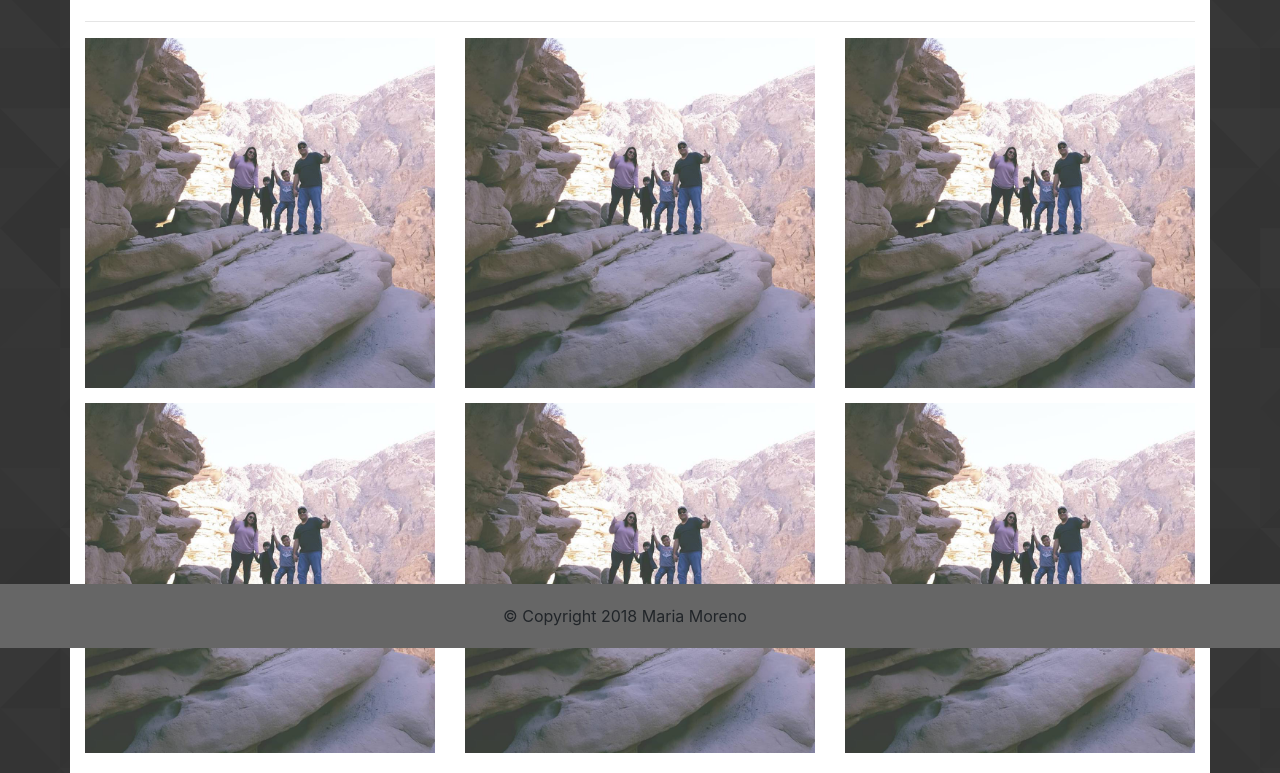
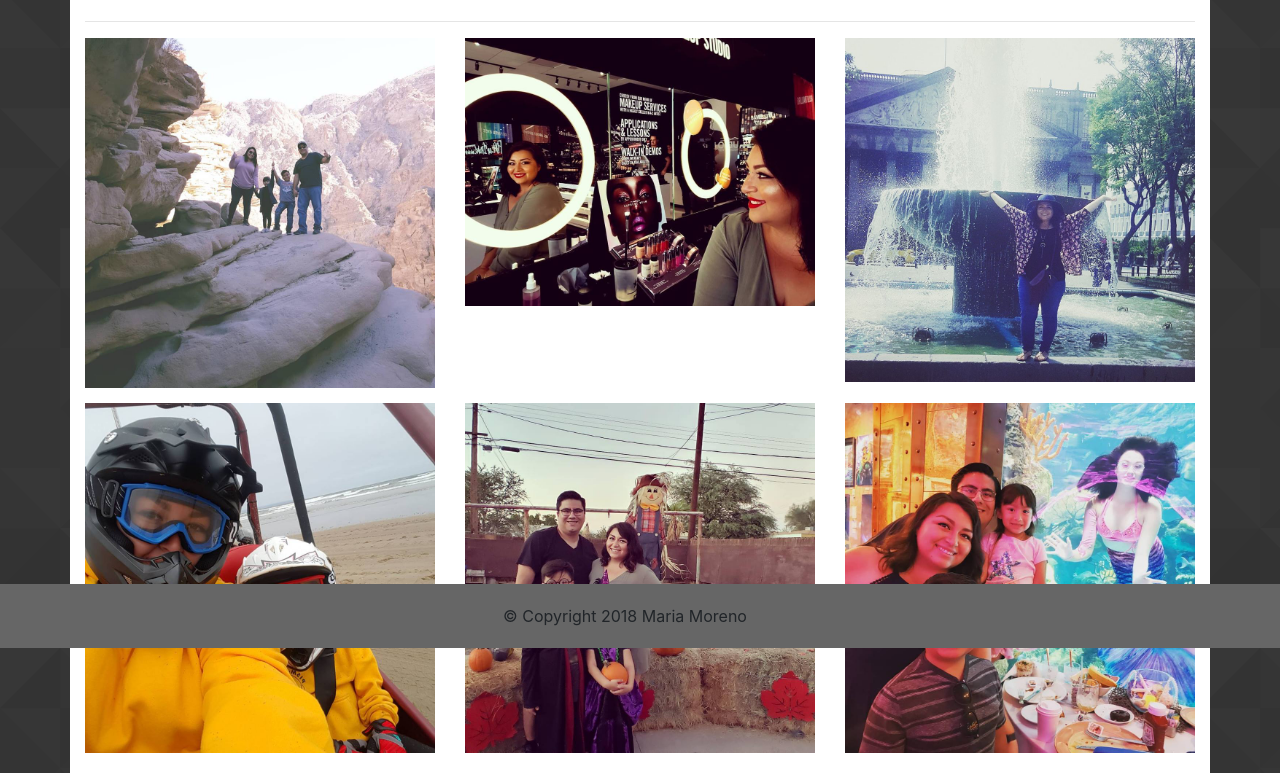
Before and after one commit to MariaMoreno87/Bootstrap-Portfolio, a plain HTML site: page portfolio.html in a window 1280 px wide. Shown: the part 132-905 px from the top of the page. Drawn offline with nearby package versions, Linux system fonts and the light colour scheme.

Commit message:
changed img on portfolio

```diff
--- a/portfolio.html
+++ b/portfolio.html
@@ -61,21 +61,21 @@
         <img class="img-rounded img-fluid" src="./assets/images/fam.jpg" alt="">
       </div>
       <div class="col-md-4">
-        <img class="img-rounded img-fluid" src="./assets/images/fam.jpg" alt="">
+        <img class="img-rounded img-fluid" src="./assets/images/makeup.jpg" alt="">
       </div>
       <div class="col-md-4">
-        <img class="img-rounded img-fluid" src="./assets/images/fam.jpg" alt="">
+        <img class="img-rounded img-fluid" src="./assets/images/mexico.jpg" alt="">
       </div>
     </div>
     <div class="row" style="margin-top:15px;">
       <div class="col-md-4">
-        <img class="img-rounded img-fluid" src="./assets/images/fam.jpg" alt="">
+        <img class="img-rounded img-fluid" src="./assets/images/pismo.jpg" alt="">
       </div>
       <div class="col-md-4">
-        <img class="img-rounded img-fluid" src="./assets/images/fam.jpg" alt="">
+        <img class="img-rounded img-fluid" src="./assets/images/halloween.jpg" alt="">
       </div>
       <div class="col-md-4">
-        <img class="img-rounded img-fluid" src="./assets/images/fam.jpg" alt="">
+        <img class="img-rounded img-fluid" src="./assets/images/mermaid.jpg" alt="">
       </div>
     </div>
   </div>
```
